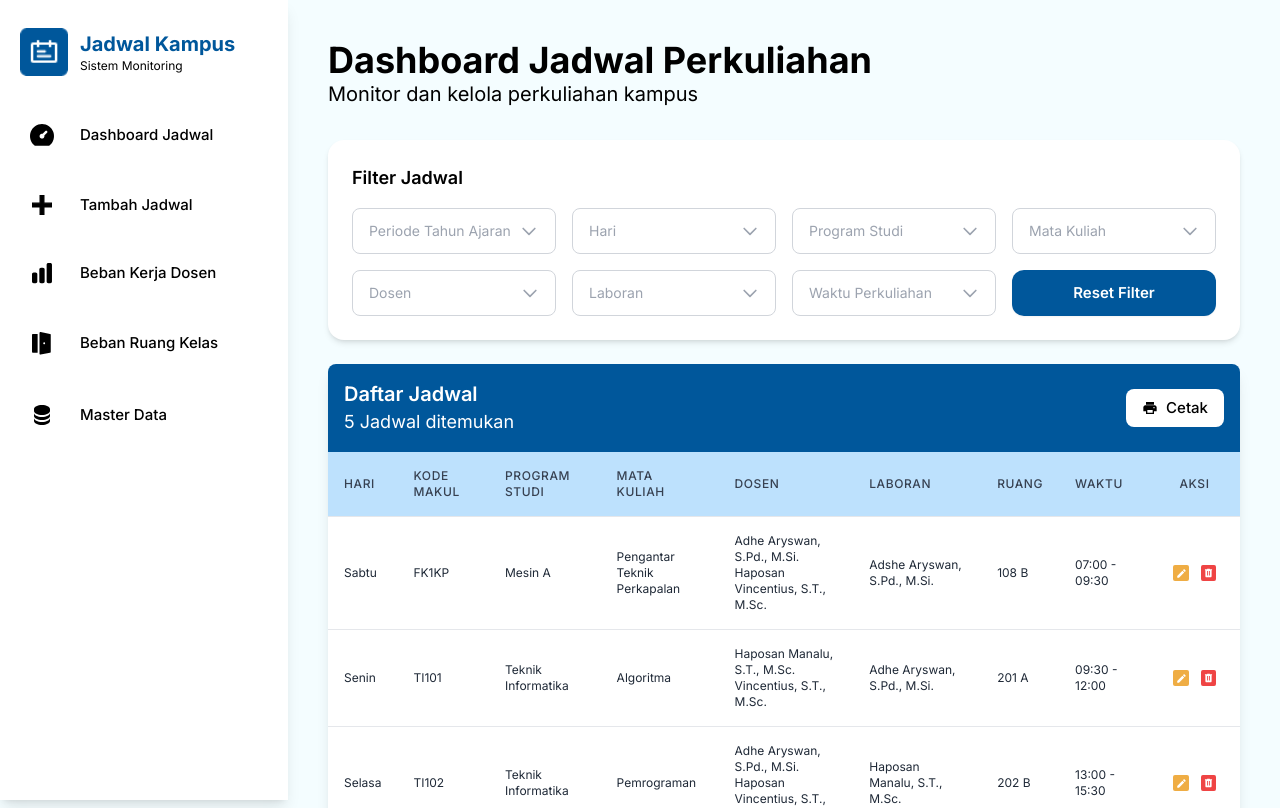
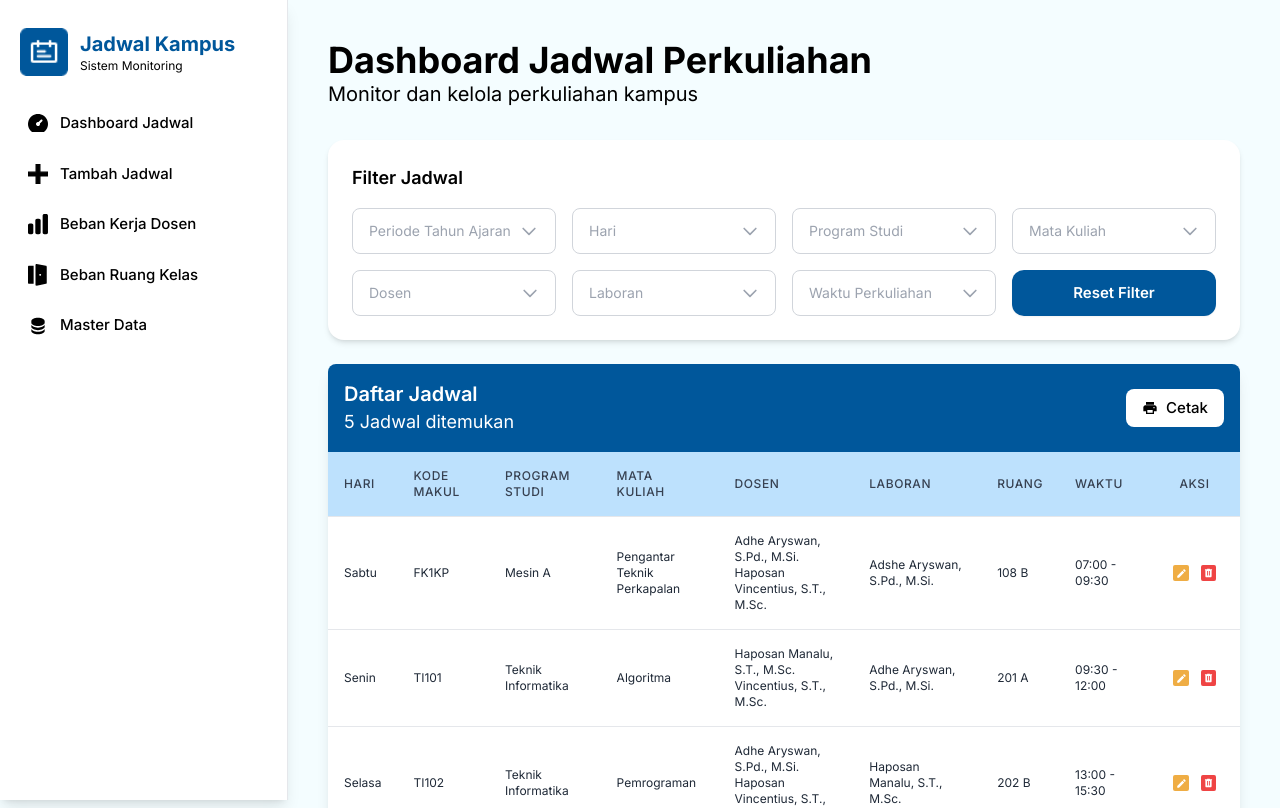
Before and after one commit to YurikoAishinselo123/Sistem-Jadwal, a Vue app in the folder FE/: page / in a window 1280 px wide. Shown: the top 808 px of the page. Built offline with nearby package versions, Linux system fonts and the light colour scheme.

Commit message:
Implement Folding Sidebar

```diff
--- a/FE/src/components/Sidebar.vue
+++ b/FE/src/components/Sidebar.vue
@@ -1,17 +1,22 @@
-<script lang="ts" setup>
+<script setup lang="ts">
+import { ref } from 'vue'
 import logo from '../assets/image/Logo.png'
 import DashboardIcon from '../assets/image/Dashboard_icon.svg'
 import AddIcon from '../assets/image/Add_icon.svg'
 import ChartIcon from '../assets/image/Chart_icon.svg'
 import DoorIcon from '../assets/image/Door_icon.svg'
 import MasterDataIcon from '../assets/image/Data_icon.svg'
+
+const isOpen = ref(false)
+const toggleMenu = () => (isOpen.value = !isOpen.value)
 </script>
 
 <template>
-  <nav class="h-full flex flex-col bg-white w-72 font-sans">
+  <!-- Desktop Sidebar -->
+  <nav class="hidden xl:flex flex-col bg-white w-72 h-screen font-sans border-r border-gray-200">
+    <!-- Logo Section -->
     <div class="mb-2 flex items-center w-full p-4 mt-3">
       <img :src="logo" alt="Logo" class="h-12 w-auto mr-3 ml-1" />
-
       <div class="flex flex-col leading-tight">
         <span class="text-active-blue text-xl font-bold">Jadwal Kampus</span>
         <span class="text-xs text-black">Sistem Monitoring</span>
@@ -19,52 +24,114 @@ import MasterDataIcon from '../assets/image/Data_icon.svg'
     </div>
 
     <!-- Sidebar Menu -->
-    <div class="table w-full">
-      <a href="/" class="table-row hover:bg-hover-blue transition-colors cursor-pointer rounded-lg">
-        <div class="table-cell w-16 align-middle text-center py-6 pl-5">
-          <img :src="DashboardIcon" alt="Chart Icon" class="w-6 h-auto mx-auto" />
-        </div>
-
-        <div class="table-cell align-middle pl-4 text-md font-medium text-black">
-          Dashboard Jadwal
-        </div>
+    <div class="flex flex-col space-y-1 px-4">
+      <a href="/" class="flex items-center gap-3 py-3 px-3 rounded-lg hover:bg-hover-blue">
+        <img :src="DashboardIcon" alt="Dashboard Icon" class="w-5 h-auto" />
+        <span class="text-md font-medium text-black">Dashboard Jadwal</span>
       </a>
 
-      <a href="/" class="table-row hover:bg-hover-blue transition-colors cursor-pointer rounded-lg">
-        <div class="table-cell w-16 align-middle text-center py-6 pl-5">
-          <img :src="AddIcon" alt="Add Icon" class="w-5 h-auto mx-auto" />
-        </div>
-
-        <div class="table-cell align-middle pl-4 text-md font-medium text-black">Tambah Jadwal</div>
+      <a href="/" class="flex items-center gap-3 py-3 px-3 rounded-lg hover:bg-hover-blue">
+        <img :src="AddIcon" alt="Add Icon" class="w-5 h-auto" />
+        <span class="text-md font-medium text-black">Tambah Jadwal</span>
       </a>
 
-      <a href="/" class="table-row hover:bg-hover-blue transition-colors cursor-pointer rounded-lg">
-        <div class="table-cell w-16 align-middle text-center py-6 pl-5">
-          <img :src="ChartIcon" alt="Chart Icon" class="w-5 h-auto mx-auto" />
-        </div>
-
-        <div class="table-cell align-middle pl-4 text-md font-medium text-black">
-          Beban Kerja Dosen
-        </div>
+      <a href="/" class="flex items-center gap-3 py-3 px-3 rounded-lg hover:bg-hover-blue">
+        <img :src="ChartIcon" alt="Chart Icon" class="w-5 h-auto" />
+        <span class="text-md font-medium text-black">Beban Kerja Dosen</span>
       </a>
 
-      <a href="/" class="table-row hover:bg-hover-blue transition-colors cursor-pointer rounded-lg">
-        <div class="table-cell w-16 align-middle text-center py-6 pl-5">
-          <img :src="DoorIcon" alt="Door Icon" class="w-5 h-auto mx-auto" />
-        </div>
-
-        <div class="table-cell align-middle pl-4 text-md font-medium text-black">
-          Beban Ruang Kelas
-        </div>
+      <a href="/" class="flex items-center gap-3 py-3 px-3 rounded-lg hover:bg-hover-blue">
+        <img :src="DoorIcon" alt="Door Icon" class="w-5 h-auto" />
+        <span class="text-md font-medium text-black">Beban Ruang Kelas</span>
       </a>
 
-      <a href="/" class="table-row hover:bg-hover-blue transition-colors cursor-pointer rounded-lg">
-        <div class="table-cell w-16 align-middle text-center py-6 pl-5">
-          <img :src="MasterDataIcon" alt="Master Data Icon" class="w-6 h-auto mx-auto" />
-        </div>
-
-        <div class="table-cell align-middle pl-4 text-md font-medium text-black">Master Data</div>
+      <a href="/" class="flex items-center gap-3 py-3 px-3 rounded-lg hover:bg-hover-blue">
+        <img :src="MasterDataIcon" alt="Master Data Icon" class="w-5 h-auto" />
+        <span class="text-md font-medium text-black">Master Data</span>
       </a>
     </div>
   </nav>
+
+  <!-- Mobile Navbar -->
+  <header
+    class="xl:hidden bg-white border-b border-gray-200 shadow-sm w-full fixed top-0 left-0 z-50"
+  >
+    <div class="flex justify-between items-center px-4 py-3">
+      <!-- Left: Logo -->
+      <div class="flex items-center space-x-2">
+        <img :src="logo" alt="Logo" class="h-10 w-auto" />
+        <div class="flex flex-col leading-tight">
+          <span class="font-semibold text-active-blue text-lg">Jadwal Kampus</span>
+          <span class="font-semibold text-black text-xs">Sistem Monitoring</span>
+        </div>
+      </div>
+
+      <!-- Right: Burger Icon -->
+      <button @click="toggleMenu" class="focus:outline-none">
+        <svg
+          v-if="!isOpen"
+          xmlns="http://www.w3.org/2000/svg"
+          class="h-6 w-6 text-gray-700"
+          fill="none"
+          viewBox="0 0 24 24"
+          stroke="currentColor"
+          stroke-width="2"
+        >
+          <path stroke-linecap="round" stroke-linejoin="round" d="M4 6h16M4 12h16M4 18h16" />
+        </svg>
+        <svg
+          v-else
+          xmlns="http://www.w3.org/2000/svg"
+          class="h-6 w-6 text-gray-700"
+          fill="none"
+          viewBox="0 0 24 24"
+          stroke="currentColor"
+          stroke-width="2"
+        >
+          <path stroke-linecap="round" stroke-linejoin="round" d="M6 18L18 6M6 6l12 12" />
+        </svg>
+      </button>
+    </div>
+
+    <!-- Dropdown Menu (when open) -->
+    <transition name="fade">
+      <div
+        v-if="isOpen"
+        class="bg-white shadow-lg border-t border-gray-100 flex flex-col p-3 space-y-2"
+      >
+        <a href="/" class="flex items-center gap-2 py-2 px-2 rounded hover:bg-hover-blue">
+          <img :src="DashboardIcon" alt="Dashboard Icon" class="w-5 h-auto" />
+          <span class="text-sm font-medium text-black">Dashboard Jadwal</span>
+        </a>
+        <a href="/" class="flex items-center gap-2 py-2 px-2 rounded hover:bg-hover-blue">
+          <img :src="AddIcon" alt="Add Icon" class="w-5 h-auto" />
+          <span class="text-sm font-medium text-black">Tambah Jadwal</span>
+        </a>
+        <a href="/" class="flex items-center gap-2 py-2 px-2 rounded hover:bg-hover-blue">
+          <img :src="ChartIcon" alt="Chart Icon" class="w-5 h-auto" />
+          <span class="text-sm font-medium text-black">Beban Kerja Dosen</span>
+        </a>
+        <a href="/" class="flex items-center gap-2 py-2 px-2 rounded hover:bg-hover-blue">
+          <img :src="DoorIcon" alt="Door Icon" class="w-5 h-auto" />
+          <span class="text-sm font-medium text-black">Beban Ruang Kelas</span>
+        </a>
+        <a href="/" class="flex items-center gap-2 py-2 px-2 rounded hover:bg-hover-blue">
+          <img :src="MasterDataIcon" alt="Master Data Icon" class="w-5 h-auto" />
+          <span class="text-sm font-medium text-black">Master Data</span>
+        </a>
+      </div>
+    </transition>
+  </header>
 </template>
+
+<style scoped>
+.fade-enter-active,
+.fade-leave-active {
+  transition: all 0.3s ease;
+}
+.fade-enter-from,
+.fade-leave-to {
+  opacity: 0;
+  transform: translateY(-10px);
+}
+</style>
```
